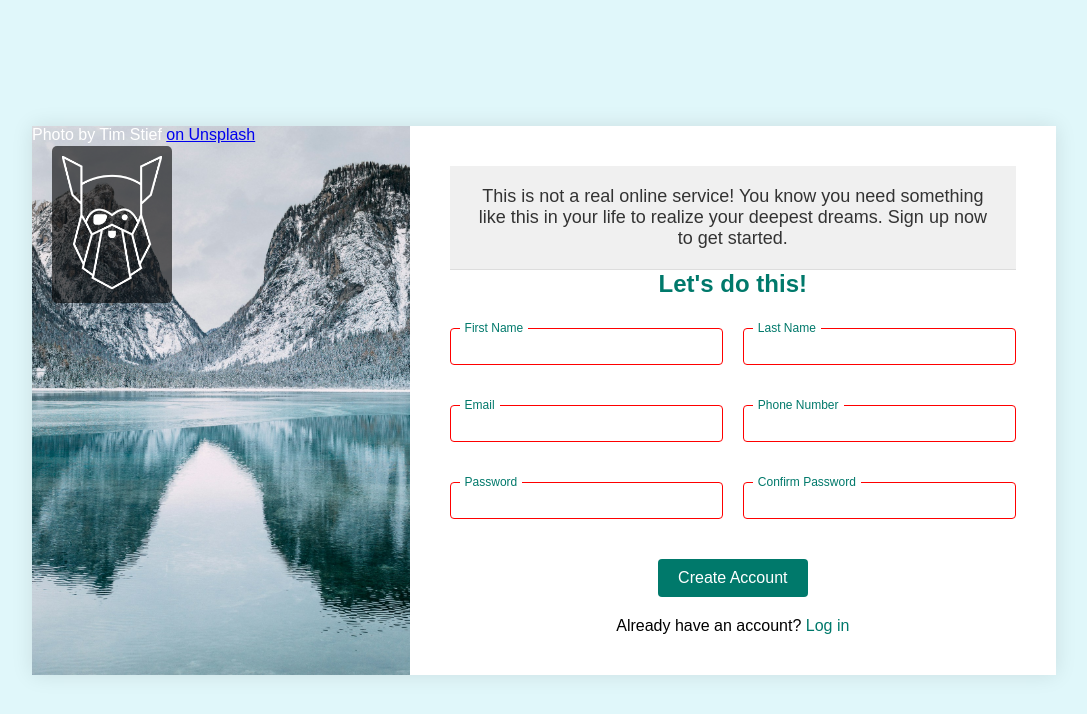
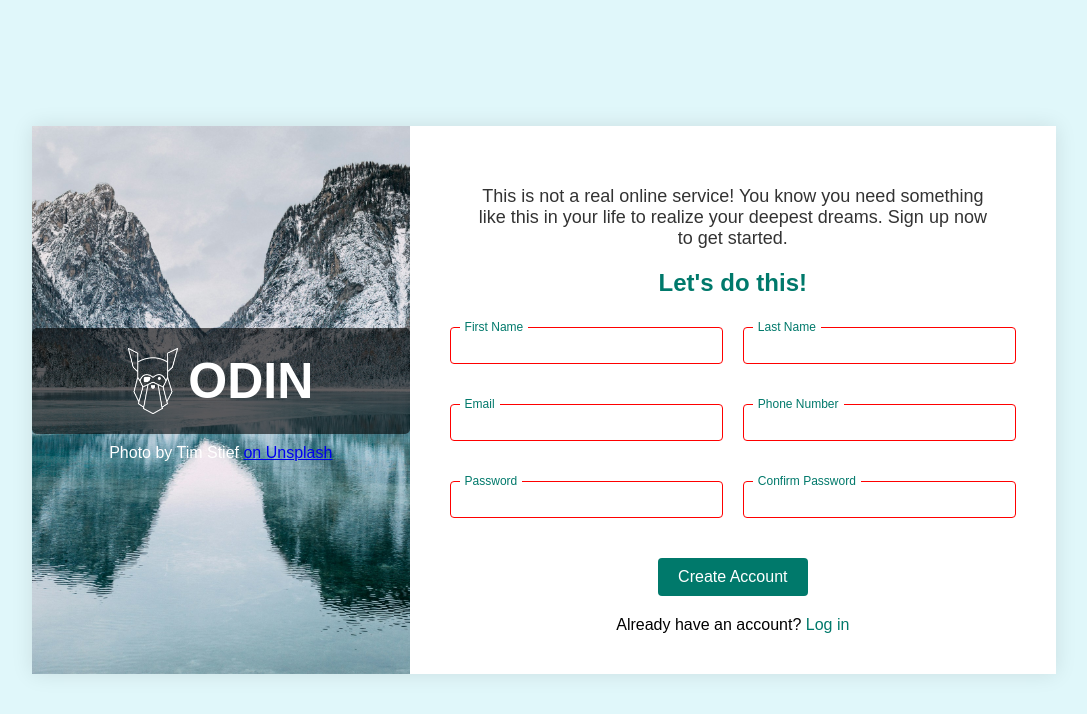
Before and after one commit to kedwards1306/Signup, a plain HTML site: page index.html in a window 1280 px wide. Shown: the whole page, without its empty margins (96-1183 px from the left). Drawn offline with Linux system fonts and the light colour scheme; a web font is replaced by a local one.

Commit message:
Fixed the logo container vertically and horizontally

```diff
--- a/index.html
+++ b/index.html
@@ -11,7 +11,7 @@
     <main>
         <section class="sidebar">
             <div class="logo-container">
-                <img src="assets/odin-image.png" alt="Odin Logo" class="logo">
+                <img src="assets/odin-image.png" alt="Odin Logo" class="logo"> <h1>ODIN</h1>
             </div>
             <footer>Photo by Tim Stief <a href="https://unsplash.com/photos/body-of-water-and-snow-covered-mountains-during-daytime-YFFGkE3y4F8">on Unsplash</a></footer>
         </section>
--- a/styles.css
+++ b/styles.css
@@ -27,19 +27,32 @@ main {
     background-size: cover;
     background-position: center;
     position: relative;
+    display: flex;
+    flex-direction: column;
+    justify-content: center; /* Center the logo container vertically */
+    align-items: center; /* Center the logo container horizontally */
 }
 
 .logo-container {
-    position: absolute;
-    top: 20px;
-    left: 20px;
+    display: flex;
+    align-items: center;
+    justify-content: center; /* Center the logo and text horizontally */
+    padding: 20px;
+    width:100%;
     background-color: rgba(0, 0, 0, 0.6); /* Semi-transparent dark background */
-    padding: 10px;
     border-radius: 5px;
 }
 
-.logo {
-    width: 100px;
+.logo-container img {
+    width: 50px;
+    margin-right: 10px;
+}
+
+.logo-container h1 {
+    color: white;
+    font-family: 'Norse', sans-serif;
+    font-size: 50px;
+    margin: 0;
 }
 
 .form-section {
@@ -53,8 +66,6 @@ main {
 
 header {
     text-align: center;
-    background-color: #f0f0f0;
-    border-bottom: 1px solid #ddd;
     font-family: 'Norse', sans-serif; /* Apply Norse font */
     padding: 20px;
 }
@@ -156,7 +167,9 @@ h2 {
 .footer a:hover {
     color: #004d40;
 }
-footer
-{
-color: white;
+
+footer {
+    color: white;
+    text-align: center;
+    padding: 10px;
 }
```
